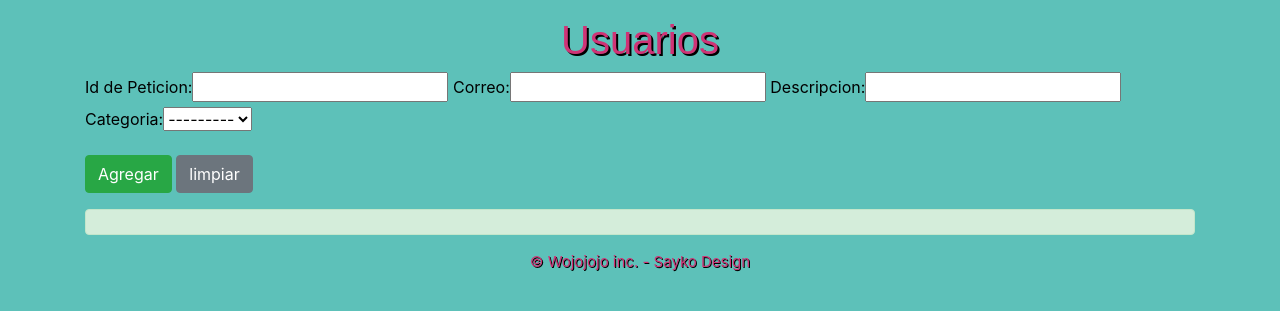
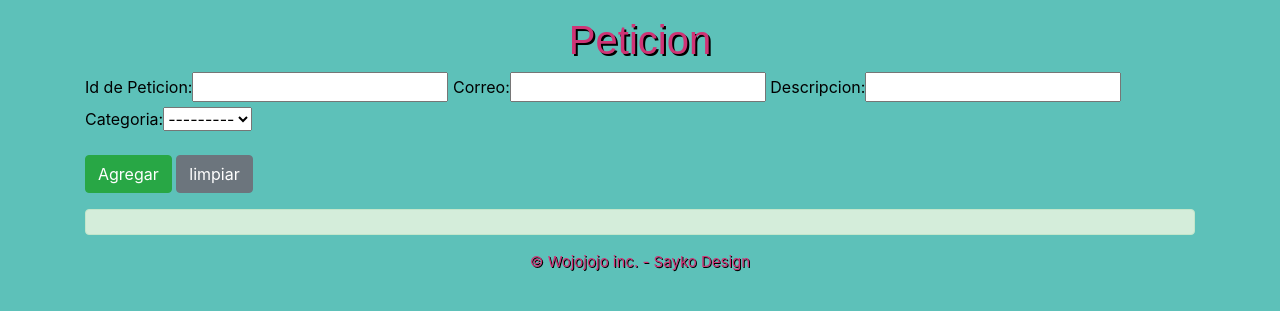
Before and after one commit to jordanpoblete/SaykoDesign, a Django app: page /add_peticiones/ in a window 1280 px wide. Shown: the part 67-378 px from the top of the page. Run offline with Django 3.2, Linux system fonts and the light colour scheme; data that the repository does not hold is empty.

Commit message:
cambio en add y mod usuario a peticion

```diff
--- a/core/templates/core/add_peticiones.html
+++ b/core/templates/core/add_peticiones.html
@@ -70,7 +70,7 @@
       </nav>
 
       <p></p>
-  <div id= "titulo"><h1>Usuarios</h1></div>
+  <div id= "titulo"><h1>Peticion</h1></div>
 
   <div class="container">
     <form method="POST" action="" id="add_peticion">
--- a/core/templates/core/mod_peticiones.html
+++ b/core/templates/core/mod_peticiones.html
@@ -71,7 +71,7 @@
 
       <p></p>
       <p></p>
-  <div id= "titulo"><h1>Usuarios</h1></div>
+  <div id= "titulo"><h1>Peticion</h1></div>
 
   <div class="container">
     <form method="POST" action="" id="mod_peticion">
```
